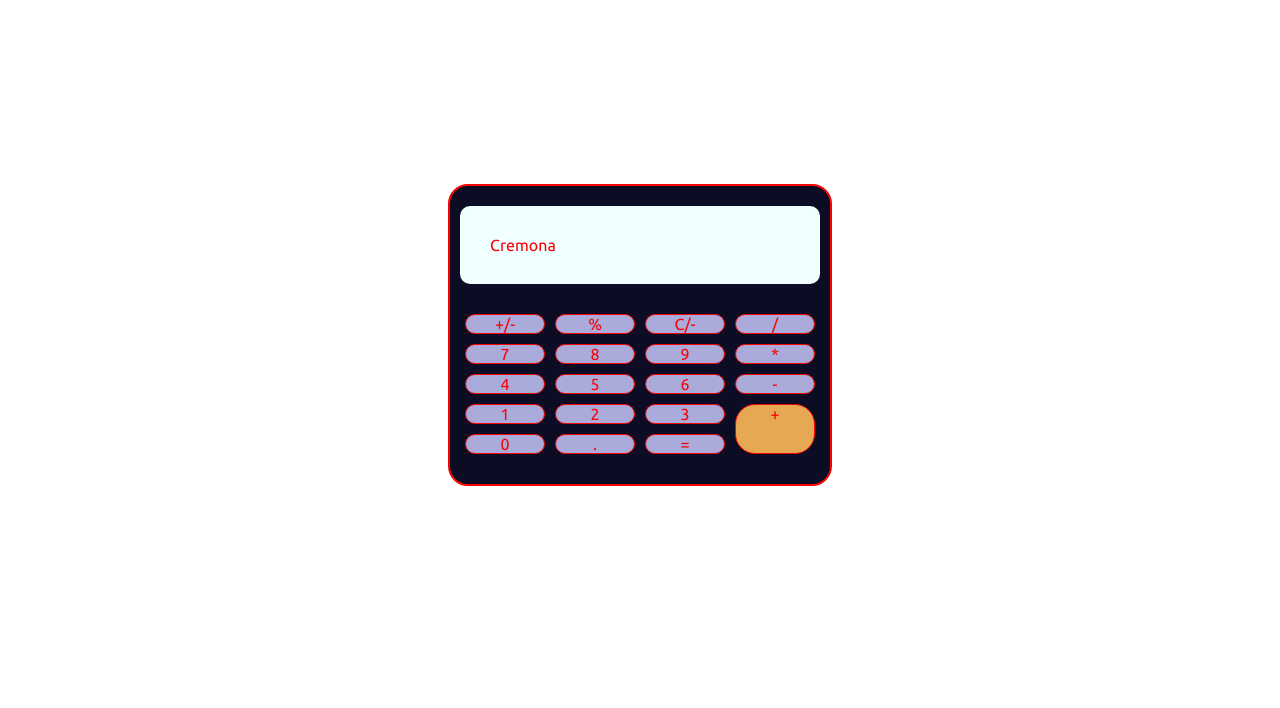
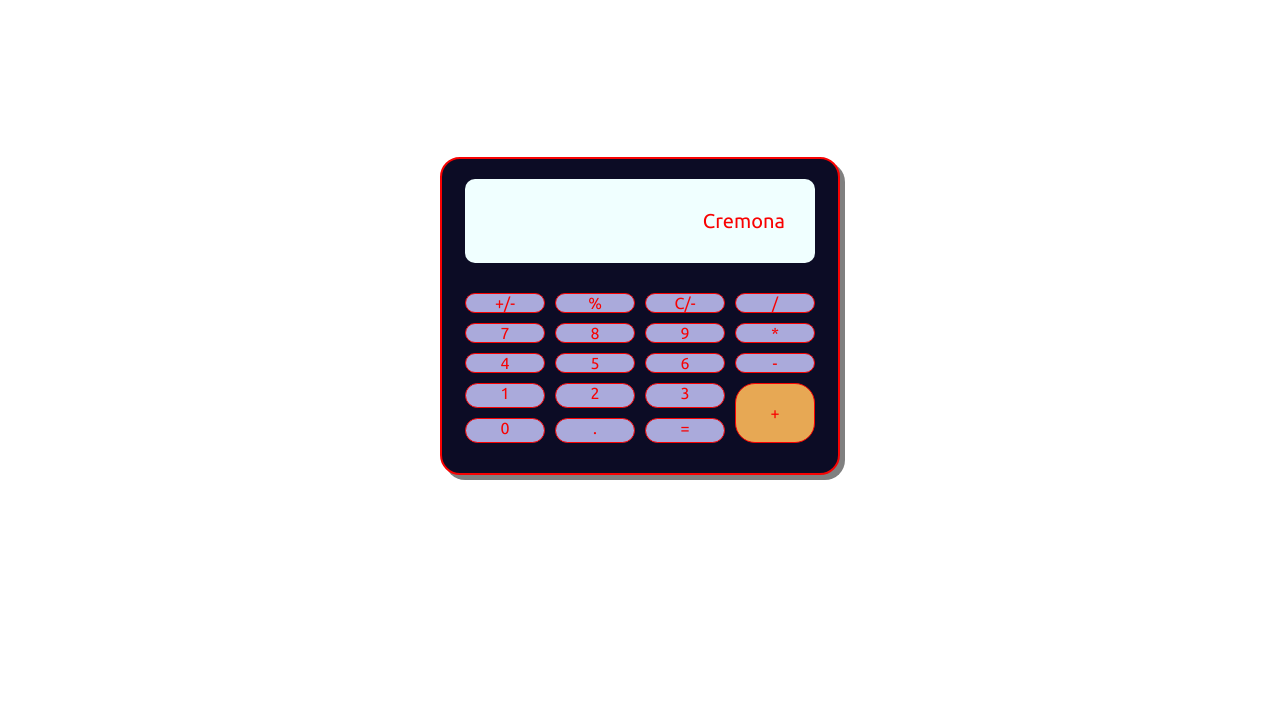
Before and after one commit to CremonaLambert/Calculators_Html-Css-Js, a plain HTML site: page index.html in a window 1280 px wide. Shown: the part 92-800 px from the top of the page. Drawn offline with Linux system fonts and the light colour scheme.

Commit message:
calday01-03

```diff
--- a/style.css
+++ b/style.css
@@ -1,23 +1,32 @@
-
+* {
+    box-sizing: border-box;
+    padding: 0;
+    margin: 0;
+}
 body {
     font-family: 'Ubuntu', sans-serif;
+    max-width: 970px;
+    margin: 10px auto;
 }
 .container {
     background-color: rgb(12, 12, 37);
-    max-width: 380px;
+    max-width: 400px;
     margin: 200px auto;
     height: auto;
     border-radius: 20px;
     border: 2px solid rgb(248, 2, 2);
     color: rgb(248, 2, 2);
+    box-shadow: 5px 5px gray
 }
 
 .board {
     background-color: azure;
     padding: 30px;
     margin:20px auto;
-    max-width: 300px;
+    max-width: 350px;
     border-radius: 10px;
+    font-size: 20px;
+    text-align: right;
 
 
 }
@@ -50,4 +59,18 @@ h1 {
     background-color: rgb(231, 168, 84);
     grid-column: 4 / 5;
     grid-row: 4 / 6;
+    padding: 20px;
 }
+
+.item:hover {
+    /*background-image: linear-gradient(to right, #494748, #afa19c, #583b46 , #e2c28f);
+    box-shadow: 0 4px 15px 0 rgba(75, 132, 155, 0.75);*/
+
+    /*background-image: linear-gradient(to right, #3293d3, #2f7474, #887373, #276144);
+    box-shadow: 0 5px 15px rgba(242, 97, 103, .4);*/
+
+    /*background-image: linear-gradient(to right, #f5ce62, #e43603, #fa7199, #e85a19);
+    box-shadow: 0 4px 15px 0 rgba(229, 66, 10, 0.75);*/
+
+
+}
```
